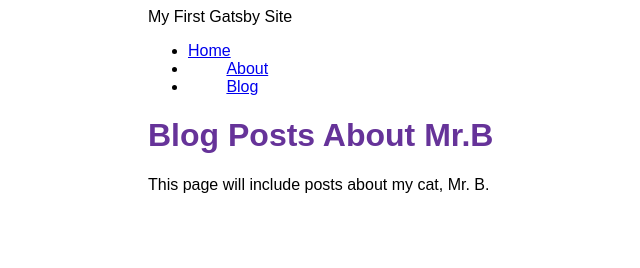
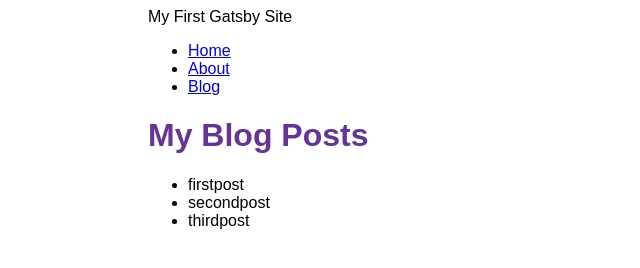
Before and after one commit to chelmo/my-first-gatsby-site, a Gatsby site: page /blog in a window 1280 px wide. Shown: the whole page, without its empty margins (242-882 px from the left). Built offline with nearby package versions, Linux system fonts and the light colour scheme; Gatsby itself is replaced by a stand-in of ours.

Commit message:
added new blog page, created first 3 blog pages

```diff
--- a/gatsby-config.js
+++ b/gatsby-config.js
@@ -6,6 +6,13 @@
   plugins: [
           'gatsby-plugin-image',
           'gatsby-plugin-sharp',
+          {
+            resolve: "gatsby-source-filesystem",
+            options: {
+              name: `blog`,
+              path: `${__dirname}/src/blog`,
+            }
+          },
 
   ],
 
--- a/package.json
+++ b/package.json
@@ -18,6 +18,7 @@
     "gatsby": "^4.1.3",
     "gatsby-plugin-image": "^2.1.2",
     "gatsby-plugin-sharp": "^4.1.3",
+    "gatsby-source-filesystem": "^4.1.2",
     "gatsby-transformer-sharp": "^4.1.0",
     "react": "^17.0.1",
     "react-dom": "^17.0.1"
--- a/src/components/layout.js
+++ b/src/components/layout.js
@@ -6,7 +6,6 @@
     navLinks,
     navLinkItem,
     navLinkText,
-    li,
     siteTitle
 } from './layout.module.css'
 
--- a/src/components/layout.module.css
+++ b/src/components/layout.module.css
@@ -12,17 +12,16 @@
     list-style: none;
     padding-left: 0;
 
+
 }
 .nav-link-item {
     color: black;
 }
-li:nth-child(2) {
-    padding-left: 2.4rem;
+
+.nav-link-text {
+
+    padding-left: 1.5rem;
 }
-li:nth-child(3) {
-    padding-left: 2.4rem;
-}
-
 .site-title {
     font-size: 3rem;
     color: gray;
--- a/src/pages/blog.js
+++ b/src/pages/blog.js
@@ -1,12 +1,28 @@
 import * as React from 'react'
+import { graphql } from 'gatsby'
 import Layout from '../components/layout'
-
-const BlogPage = () => {
-    return (
-        <Layout pageTitle="Blog Posts About Mr.B">
-        <p>This page will include posts about my cat, Mr. B.</p>
-        </Layout>
-    )
+const BlogPage = ({ data }) => {
+  return (
+    <Layout pageTitle="My Blog Posts">
+      <ul>
+      {
+          data.allFile.nodes.map(node => (
+              <li key={node.name}>
+                  {node.name}
+                  </li>
+          ))
+      }
+      </ul>
+    </Layout>
+  )
 }
-
+export const query = graphql`
+  query {
+    allFile {
+      nodes {
+        name
+      }
+    }
+  }
+`
 export default BlogPage
```
Also changed, not shown: src/blog/firstpost.mdx (added), src/blog/secondpost.mdx (added), src/blog/thirdpost.mdx (added), 2 other files.
